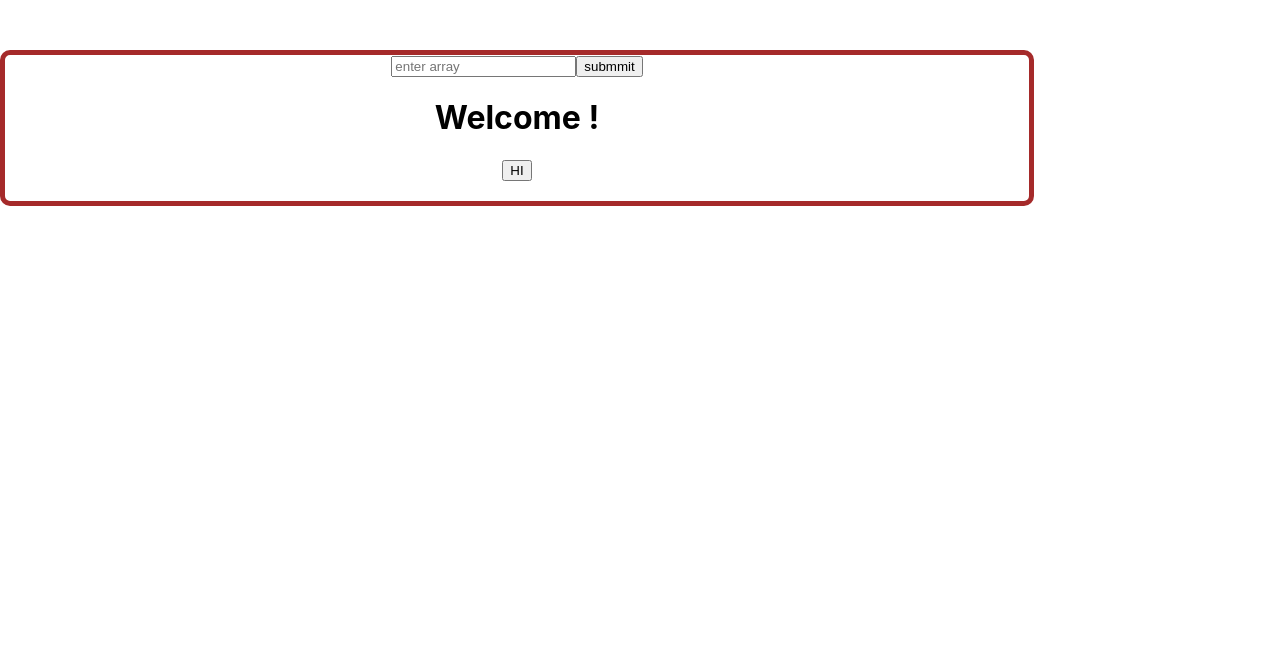
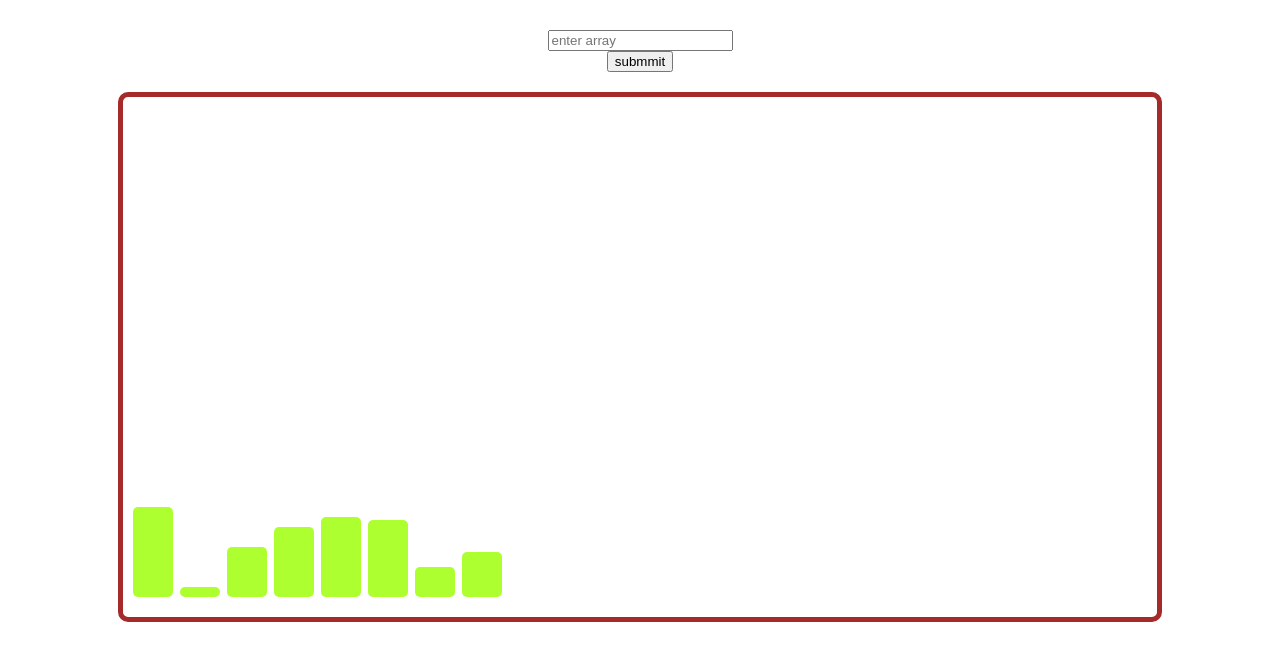
Before and after one commit to WHitE-TITaN/Sorting-Visualizer, a React (Create React App) app in the folder sorting-visualizer/: page / in a window 1280 px wide. Shown: the top 660 px of the page. Built offline with nearby package versions, Linux system fonts and the light colour scheme; the HTML template or start-up script is replaced by a standard one.

Commit message:
added multi element rendreng at once

```diff
--- a/sorting-visualizer/src/App.css
+++ b/sorting-visualizer/src/App.css
@@ -1,7 +1,8 @@
 .App {
+  display: flex;
   align-items: center;
+  flex-direction: column;
   padding-top: 30px;
-  justify-content: center;
   text-align: center;
   align-content: center;
 }
@@ -10,15 +11,24 @@
   color: #61dafb;
 }
 
-.input{
+.mainInput{
+  display: flex;
+  align-items: center;
+  flex-direction: column;
   width: 100%;
-  height: 100px;
+  height: 100%;
 }
-
 
 .MainGraph {
   width: 80%;
+  height: 500px;
   border: 5px solid brown;
+
+  display: flex;
+  align-items: flex-end;
+  gap: 7px;
+  padding-left: 10px;
+
   padding-bottom: 20px;
   border-radius: 10px;
   text-align: center;
--- a/sorting-visualizer/src/components/Graph.js
+++ b/sorting-visualizer/src/components/Graph.js
@@ -1,40 +1,42 @@
-import React, {Component} from 'react'
+import React from 'react'
 
-class Graph extends Component{
 
-    constructor (props){
-        super (props)
+function readInput(){
+    let arrayString = document.getElementById('userInput').value;
+    let newArray = arrayString.split(',').map(num => Number(num.trim()));
 
-        this.state = {
-            message : "Welcome !"
-        }
-    }
-
-    HI(){
-        this.setState({
-            message: "Hi"
-        })
-    }
-
-    readInput(){
-        let arrayString = document.getElementById('userInput').value; // Get input as string
-        let newArray = arrayString.split(',').map(num => Number(num.trim())); // Convert to array of numbers
-
-        console.log(newArray); // Log the entire array
+    console.log(newArray);
     newArray.forEach(element => console.log(element));
 }
 
-    render(){
-        return(
+function Graph() {
+    const bar = [90, 10, 50, 70, 80, 77, 30, 45];
+
+    return (
+        <div className='mainInput'>
+            <input id='userInput' placeholder='enter array'></input>
+            <button onClick={() => readInput()}>submmit</button>
+
             <div className='MainGraph'>
-                <input id='userInput' placeholder='enter array'></input>
-                <button onClick={() => this.readInput()}>submmit</button>
-                <h1>{this.state.message}</h1>
-                <button onClick={() => this.HI()}>HI</button>
+                {
+                    bar.map((Hight, index) => (<div
+
+                        key={index}
+                        style={{
+                            height: `${Hight}px`,
+                            width: `40px`,
+
+                            borderRadius: `5px`,
+                            backgroundColor: `greenyellow`
+                        }}>
+
+                    </div>))
+                }
             </div>
-
+        </div>
     )
 }
-}
+
+
 
 export default Graph
```
Lines whose indentation alone changed are shown as unchanged.
